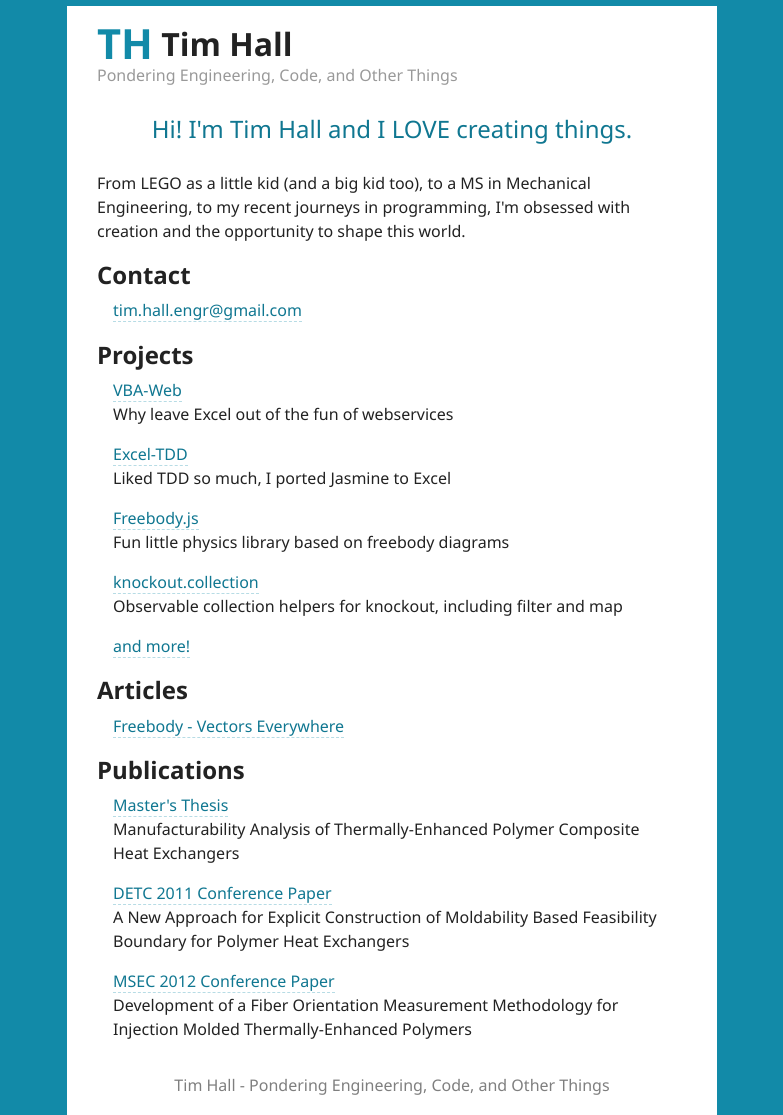
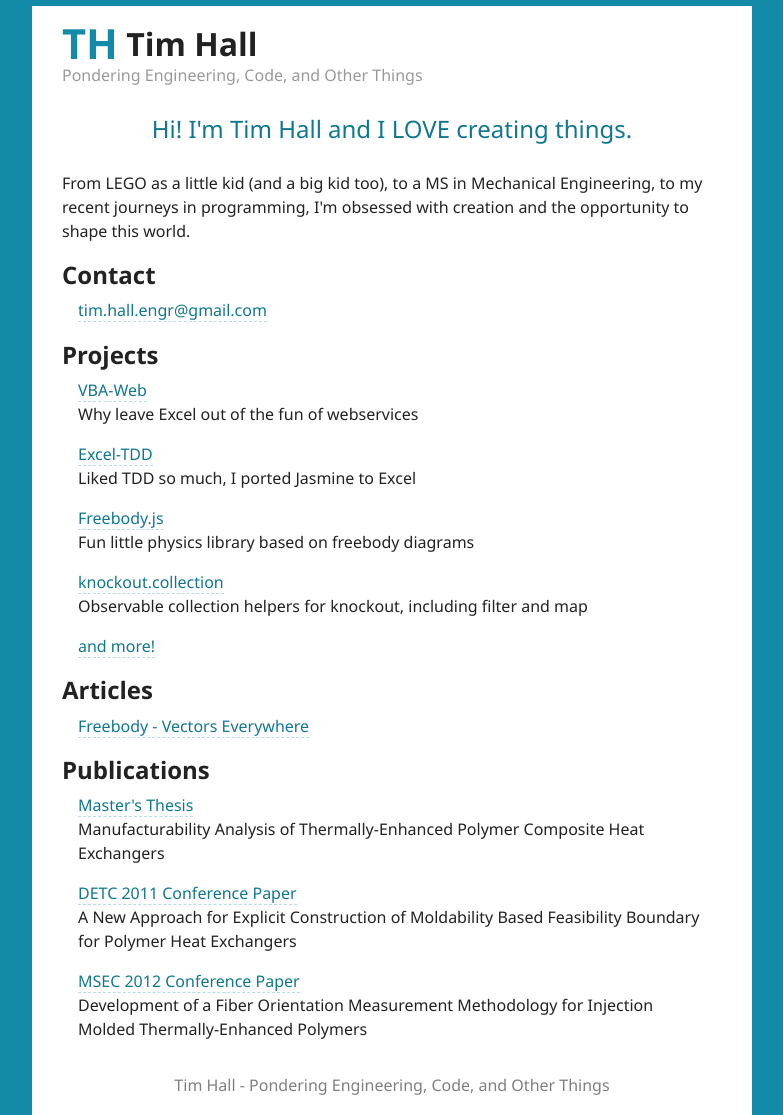
Before and after one commit to timhall/timhall.github.io, a Jekyll site: the page built from index.html, in a window 1280 px wide. Shown: the whole page, without its empty margins (248-1031 px from the left). Built offline with Jekyll 4.4.1, drawn with Linux system fonts in a browser that asks for light colours; Markdown is read by kramdown in place of the engine named in the settings.

Commit message:
Update sizing

```diff
--- a/css/main.scss
+++ b/css/main.scss
@@ -95,8 +95,22 @@ pre, code {
   }
 }
 
-@media only screen and (min-width: 650px) {
-  .container {
-    width: 650px;
+@media only screen and (max-width: 45em) {
+  html {
+    font-size: 0.9em;
+  }
+  .content {
+    padding: 10px;
+  }
+  .home-blurb {
+    font-size: 1.3em;
+  }
+  .link-list {
+    padding: 0 0.5em;
   }
 }
+@media only screen and (min-width: 45em) {
+  .container {
+    width: 45em;
+  }
+}
```
